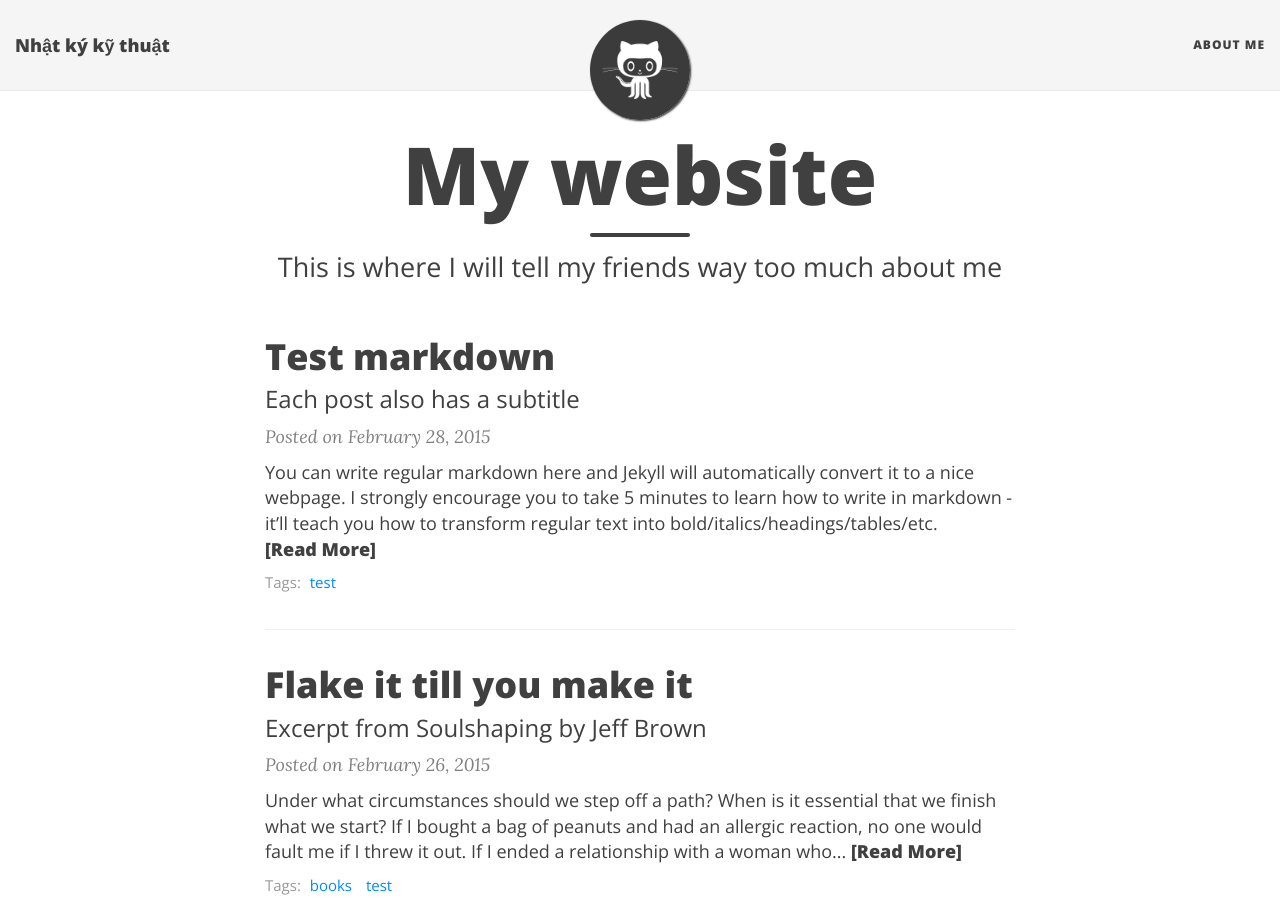
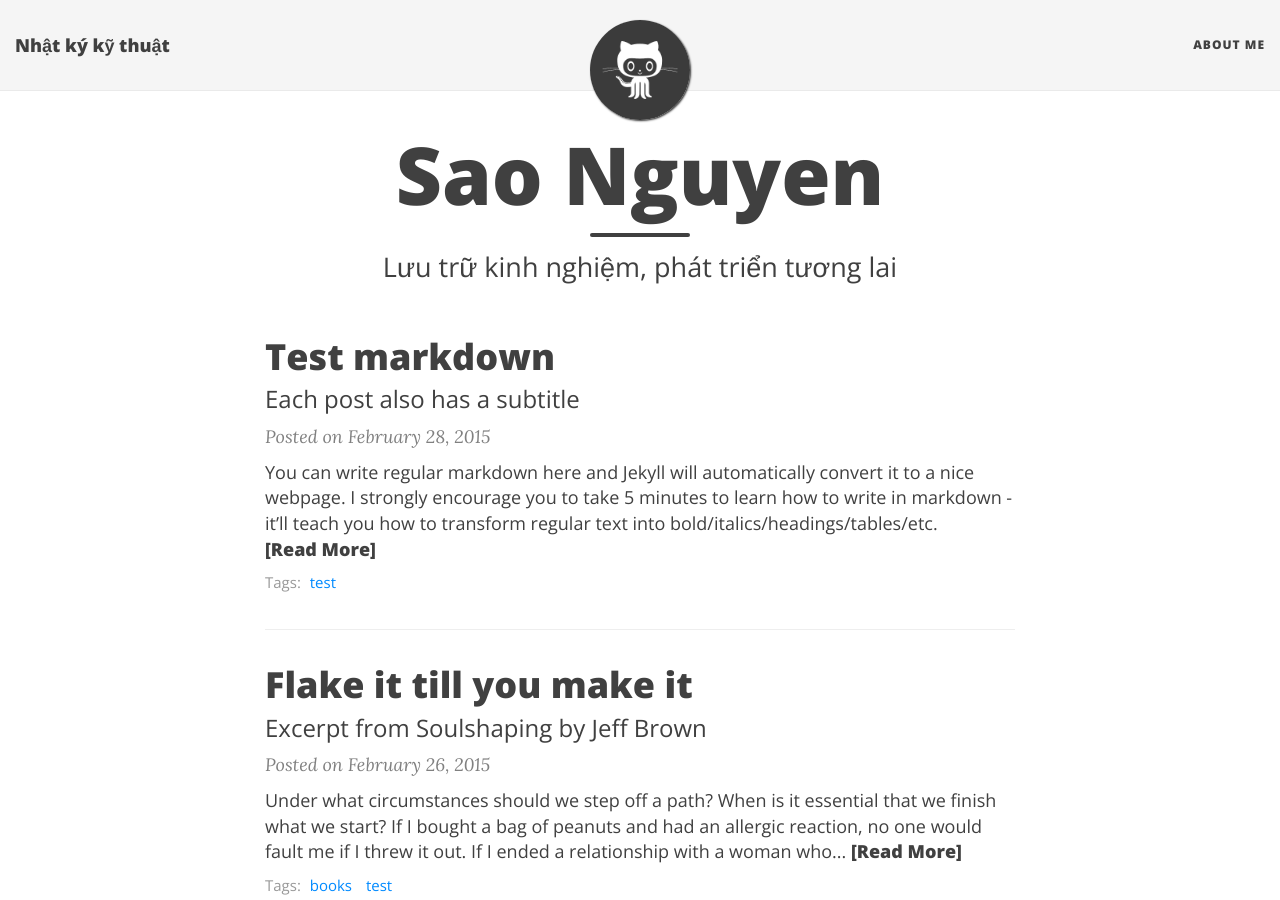
Before and after one commit to saonv/saonv.github.io, a Jekyll site: the page built from index.html, in a window 1280 px wide and 900 px high. Built offline with Jekyll 4.4.1, drawn with Linux system fonts in a browser that asks for light colours; nearby versions of some CDN libraries; the list of posts is cut into pages by our own code; some of the changed lines change nothing that is shown; some of the changed text lies outside the part shown.

Commit message:
change something

```diff
--- a/_config.yml
+++ b/_config.yml
@@ -64,10 +64,10 @@ author:
 # If you want to add a new link that isn't here, you'll need to also edit the file _data/SocialNetworks.yml
 social-network-links:
   rss: true
-  email: "someone@example.com"
-  facebook: deanattali
-  github: daattali
-  twitter: daattali
+  email: "saonv.bkrd@gmail.com"
+  facebook: https://www.facebook.com/nguyenvan.sao
+  github: https://github.com/saonv
+# twitter: daattali
 #  reddit: yourname
 #  linkedin: daattali
 #  xing: yourname
@@ -89,7 +89,7 @@ share-links-active:
 
 # How to display the link to the website in the footer
 # Remove this if you don't want a link in the footer
-url-pretty: "MyWebsite.com"  # eg. "deanattali.com/beautiful-jekyll"
+#url-pretty: "MyWebsite.com"  # eg. "deanattali.com/beautiful-jekyll"
 
 # --- Web Statistics Section --- #
 
--- a/index.html
+++ b/index.html
@@ -1,7 +1,7 @@
 ---
 layout: page
-title: My website
-subtitle: This is where I will tell my friends way too much about me
+title: Sao Nguyen
+subtitle: Lưu trữ kinh nghiệm, phát triển tương lai
 use-site-title: true
 ---
 
```
Lines whose indentation alone changed are shown as unchanged.
